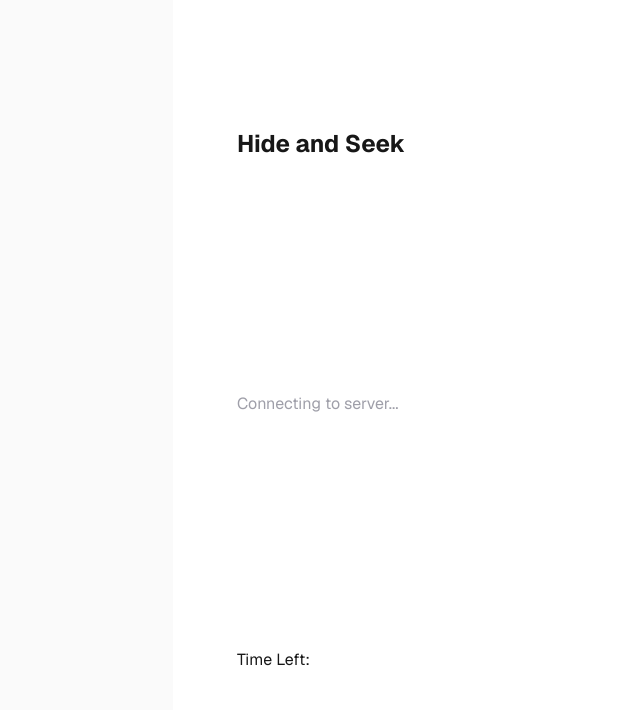
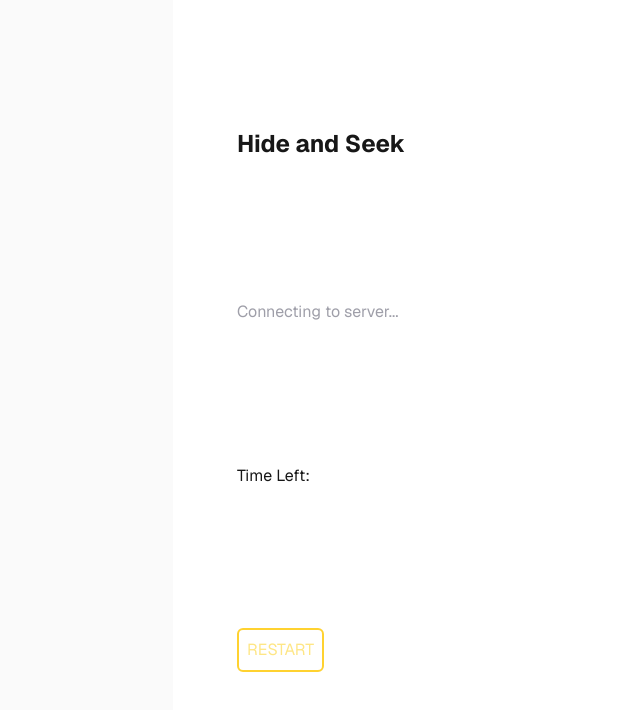
Before and after one commit to thomasweigert91/hide-and-seek, a Next.js app in the folder frontend/: page / in a window 1280 px wide. Shown: the top 710 px of the page, without its empty margins (83-723 px from the left). Built offline with nearby package versions, Linux system fonts and the light colour scheme; no server answers.

Commit message:
add restart

```diff
--- a/frontend/src/app/page.tsx
+++ b/frontend/src/app/page.tsx
@@ -68,19 +68,34 @@ export default function Home() {
 
   useKeyboardMovement(socket, gameState?.status === "RUNNING");
 
+  const handleRestart = () => {
+    setGameState(null);
+    setRole(null);
+    setStatusMessage("Seeking New Game...");
+    socket?.emit("restart");
+  };
+
   return (
     <div className="flex flex-col flex-1 items-center justify-center bg-zinc-50 font-sans dark:bg-black">
       <main className="flex flex-1 w-full max-w-3xl flex-col items-center justify-between py-32 px-16 bg-white dark:bg-black sm:items-start">
         <h1 className="text-2xl font-bold">Hide and Seek</h1>
         <p className="text-zinc-400">{statusMessage}</p>
         <p>Time Left: {gameState?.timeRemaining}</p>
+        <button
+          className="border-2 border-amber-300 p-2 text-amber-200 rounded-md"
+          onClick={handleRestart}
+        >
+          RESTART
+        </button>
         {gameState && (
+          <>
             <GameBoard
               gridSize={gameState.gridSize}
               seekerPos={gameState.seekerPos}
               hiderPos={gameState.hiderPos}
               myRole={role ?? "SEEKER"}
             />
+          </>
         )}
       </main>
     </div>
```
Also changed, not shown: 2 other files (tests, documents, lock files or other folders). Lines whose indentation alone changed are shown as unchanged.
